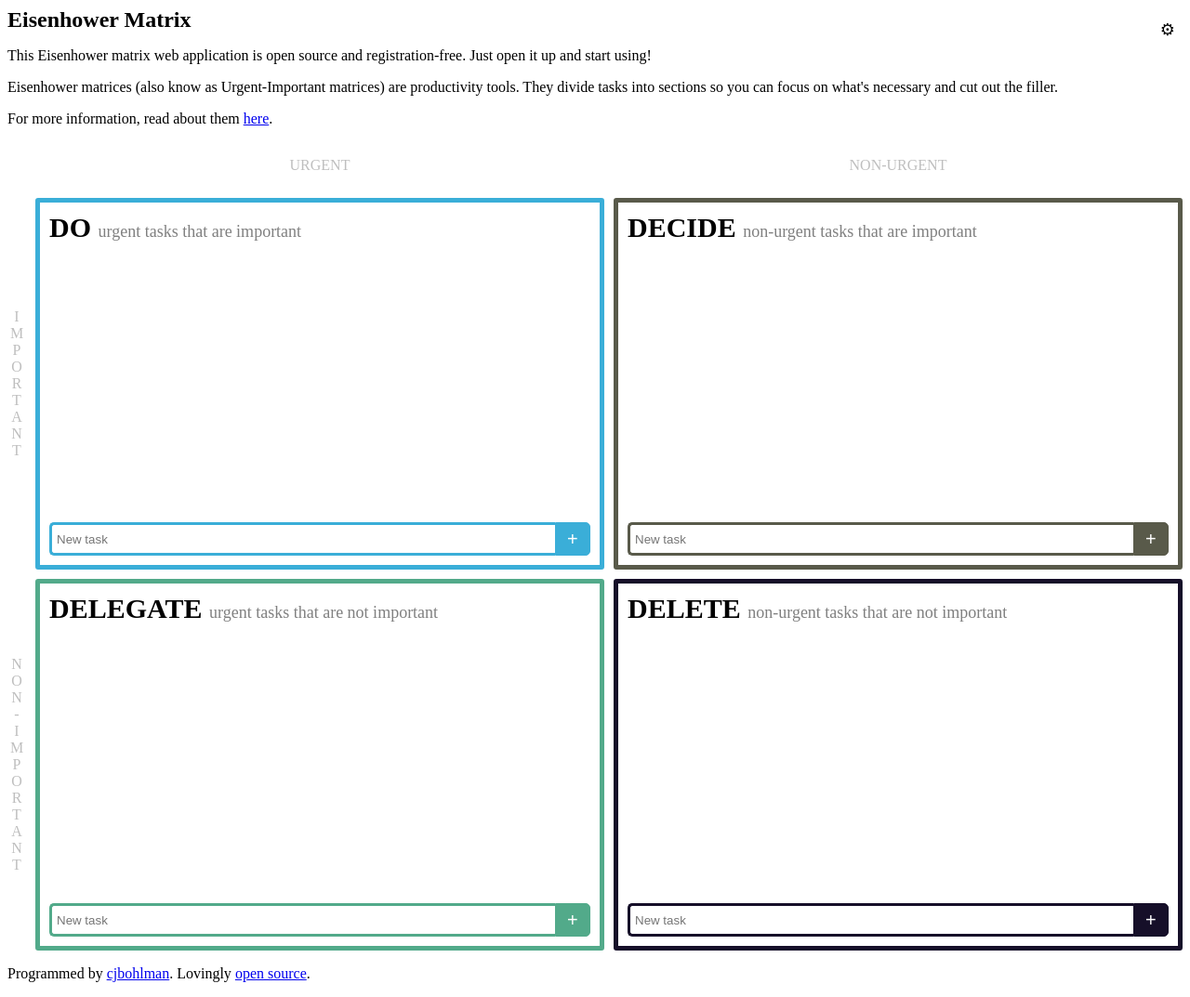
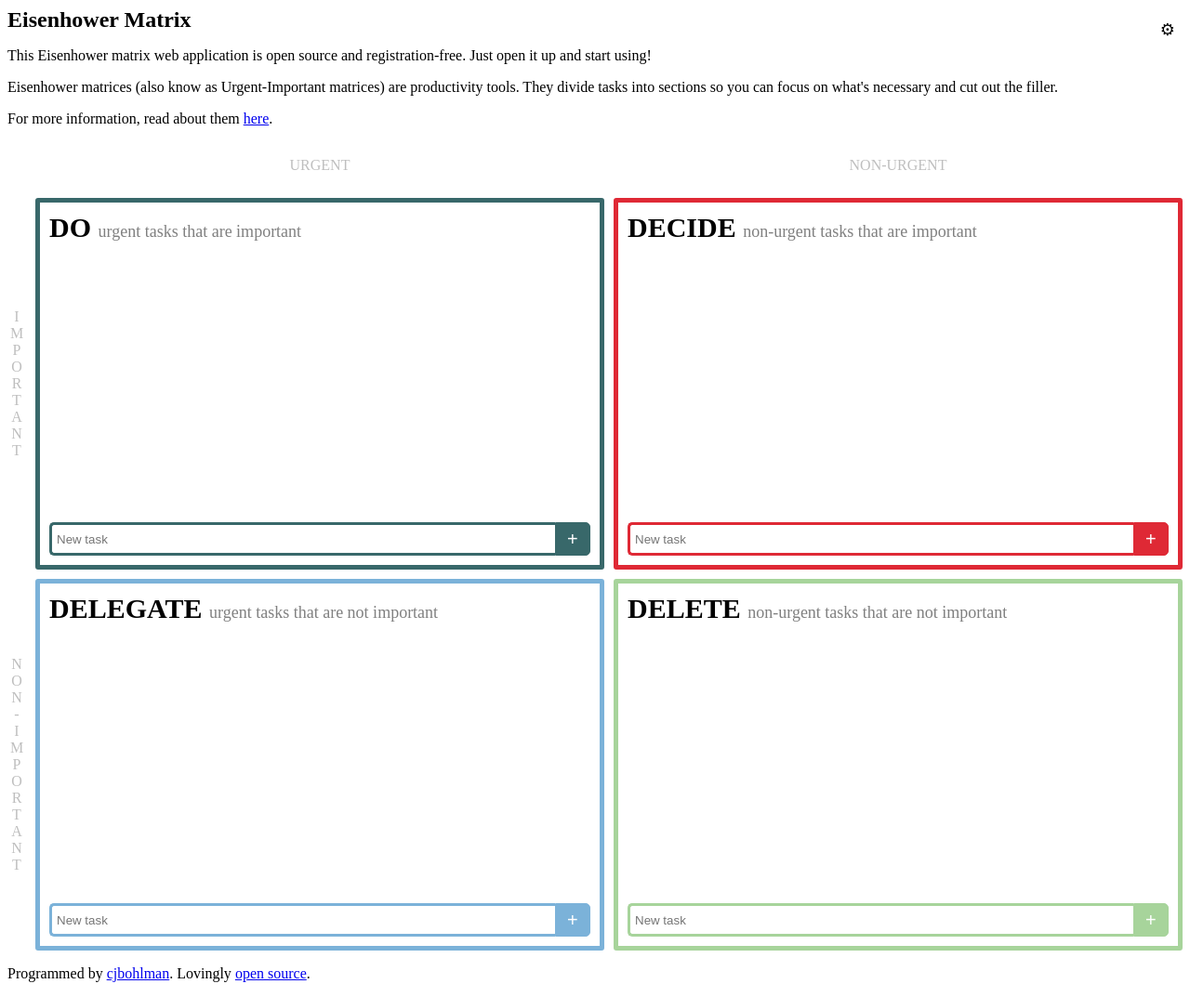
Before and after one commit to cjbohlman/eisenhower-matrix, a Flask app: page / in a window 1280 px wide. Shown: the whole page at 93% size. Run offline with Flask 2, Linux system fonts and the light colour scheme; some libraries are stand-ins or nearby versions.

Commit message:
Adding dark mode and other color fixes, and accepting enter as valid input submission

```diff
--- a/static/script.js
+++ b/static/script.js
@@ -8,8 +8,11 @@ document.addEventListener('DOMContentLoaded', (event) => {
     const submitBtns = document.querySelectorAll('.submit-btn')
     submitBtns.forEach(btn => btn.addEventListener('click', addTaskFromInput))
 
-    const hideInfoButton = document.querySelector('.info-btn')
-    hideInfoButton.addEventListener('click' , toggleInfo)
+    const taskInputs = document.querySelectorAll('.task-input')
+    taskInputs.forEach(input => input.addEventListener('keypress', (e) => {
+        if (e.keyCode == 13)
+            addTaskFromInput(e)
+    }))
 
     const settingsButton = document.querySelector('.settings-btn')
     settingsButton.addEventListener('click', () => openSettings(modal))
@@ -25,6 +28,18 @@ document.addEventListener('DOMContentLoaded', (event) => {
 
     const importInput = document.getElementById('fileid')
     importInput.addEventListener('change', () => populateImportData())
+
+    const darkThemeSlider = document.getElementById('dark-slider')
+    darkThemeSlider.addEventListener('click', () => {
+        if (document.body.classList.contains("dark-theme")) {
+            console.log("Dark mode off!")
+            document.body.classList.remove("dark-theme");
+        } else {
+            console.log("Dark mode on!")
+            document.body.classList.add("dark-theme");
+        }
+
+    })
 
     const doSquare = document.querySelector('.do')
     const decideSquare = document.querySelector('.decide')
@@ -169,6 +184,8 @@ function addTaskFromInput(e) {
     square.querySelector('input').value = ''
 }
 
+
+
 function addTask(square, task, fromInput = false ) {
     const item = square.dataset.list
     if (fromInput) {
--- a/static/styles.css
+++ b/static/styles.css
@@ -36,19 +36,19 @@ body {
 }
 
 .do {
-    border-color: #3aaed8;
+    border-color: #38686A;
 }
 
 .decide {
-    border-color: #595a4a;
+    border-color: #DF2935;
 }
 
 .delegate {
-    border-color: #52aa8a;
+    border-color: #7BB2D9;
 }
 
 .delete {
-    border-color: #160f29;
+    border-color: #A7D49B;
 }
 
 /* elements */
@@ -131,39 +131,39 @@ input[type=text]:focus {
 }
 
 .do input {
-    border-color: #3aaed8;
+    border-color: #38686A;
 }
 
 .decide input {
-    border-color: #595a4a;
+    border-color: #DF2935;
 }
 
 .delegate input {
-    border-color: #52aa8a;
+    border-color: #7BB2D9;
 }
 
 .delete input{
-    border-color: #160f29;
+    border-color: #A7D49B;
 }
 
 .do .submit-btn {
-    border-color: #3aaed8;
-    background: #3aaed8;
+    border-color: #38686A;
+    background: #38686A;
 }
 
 .decide .submit-btn {
-    border-color: #595a4a;
-    background: #595a4a;
+    border-color: #DF2935;
+    background: #DF2935;
 }
 
 .delegate .submit-btn {
-    border-color: #52aa8a;
-    background: #52aa8a;
+    border-color: #7BB2D9;
+    background: #7BB2D9;
 }
 
 .delete .submit-btn {
-    border-color: #160f29;
-    background: #160f29;
+    border-color: #A7D49B;
+    background: #A7D49B;
 }
 .d-heading {
     font-size: 20px;
--- a/templates/index.html
+++ b/templates/index.html
@@ -16,9 +16,12 @@
         <!-- Modal content -->
         <div class="modal-content">
           <span class="close">&times;</span>
-          <button class="import">Import Data</button>
+          <button class="import setting-btn">Import Data</button>
           <input id='fileid' type='file' accept=".json" hidden/>
-          <button class="export">Export Data</button>
+          <button class="export setting-btn">Export Data</button>
+          <div>
+             <button id="dark-slider" class="setting-btn">Dark Mode Toggle</button>
+          </div>
         </div>
 
       </div>
@@ -63,7 +66,7 @@
               <ul class="do-list">
               </ul>
               <div class="form">
-                <input type="text" placeholder="New task" maxlength="255">
+                <input class="task-input" type="text" placeholder="New task" maxlength="255">
                 <button class="submit-btn" type="submit" data-list="do">+</button>
               </div>
             </div>
@@ -72,7 +75,7 @@
               <ul class="decide-list" data-list="decide">
               </ul>
               <div class="form">
-                <input type="text" placeholder="New task" maxlength="255">
+                <input class="task-input" type="text" placeholder="New task" maxlength="255">
                 <button class="submit-btn" type="submit" data-list="decide">+</button>
               </div>
             </div>
@@ -97,7 +100,7 @@
               <ul class="delegate-list" data-list="delegate">
               </ul>
               <div class="form">
-                <input type="text" placeholder="New task" maxlength="255">
+                <input class="task-input" type="text" placeholder="New task" maxlength="255">
                 <button class="submit-btn" type="submit" data-list="delegate">+</button>
               </div>
             </div>
@@ -106,7 +109,7 @@
               <ul class="delete-list" data-list="delete">
               </ul>
               <div class="form" >
-                <input type="text" placeholder="New task" maxlength="255">
+                <input class="task-input" type="text" placeholder="New task" maxlength="255">
                 <button class="submit-btn" type="submit" data-list="delete">+</button>
               </div>
             </div>
```
Also changed, not shown: other parts of static/styles.css (+58 -1 lines). Lines whose indentation alone changed are shown as unchanged.
